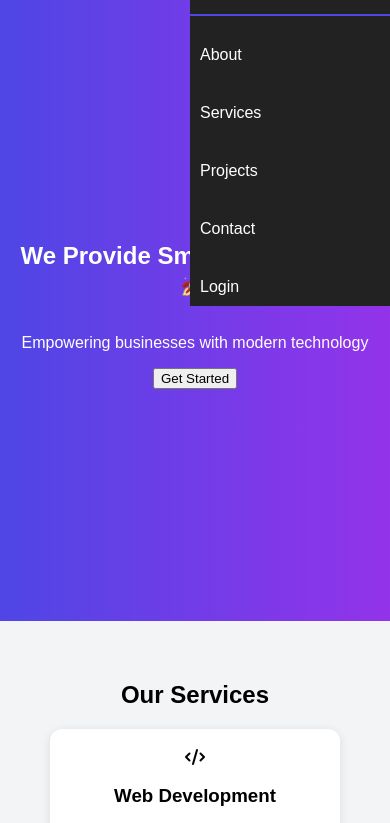
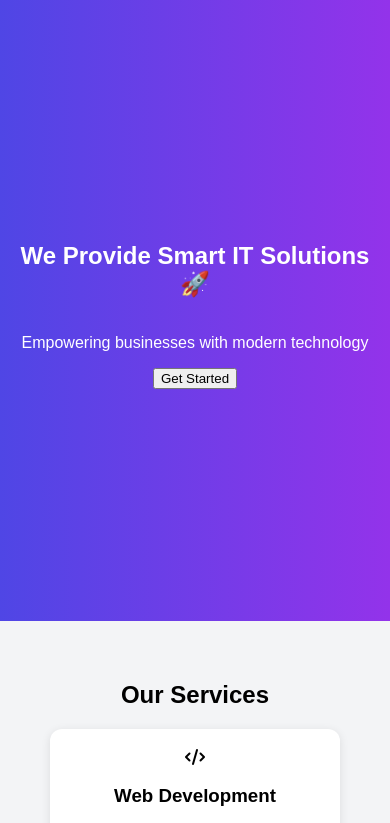
Before and after one commit to balaraju143/IT-project-2, a plain HTML site: page index.html in a window 390 px wide. Shown: the part 84-907 px from the top of the page. Drawn offline with Linux system fonts and the light colour scheme.

Commit message:
first commit

```diff
--- a/style.css
+++ b/style.css
@@ -110,26 +110,27 @@ nav a {
 
 @media (max-width: 768px) {
 
-  nav {
-    display:flex;
+   nav {
+    position: absolute;
+    top: 60px;
+    left: 0;            /* CHANGE */
+    width: 100%;        /* FULL WIDTH */
+    background: #222;
+
+    display: flex;
     flex-direction: column;
-    background: #222;
-    position: absolute;
-    right: 0;
-    top: 60px;
-    width: 200px;
+
+    max-height: 0;
     overflow: hidden;
+    transition: max-height 0.4s ease;
+
+    z-index: 1000;
   }
 
   nav.active {
     display: flex;
   }
 
-  nav a {
-    display: block;
-    color: white;
-    padding: 10px;
-  }
 
   .login-btn {
     width: 100%;
```
